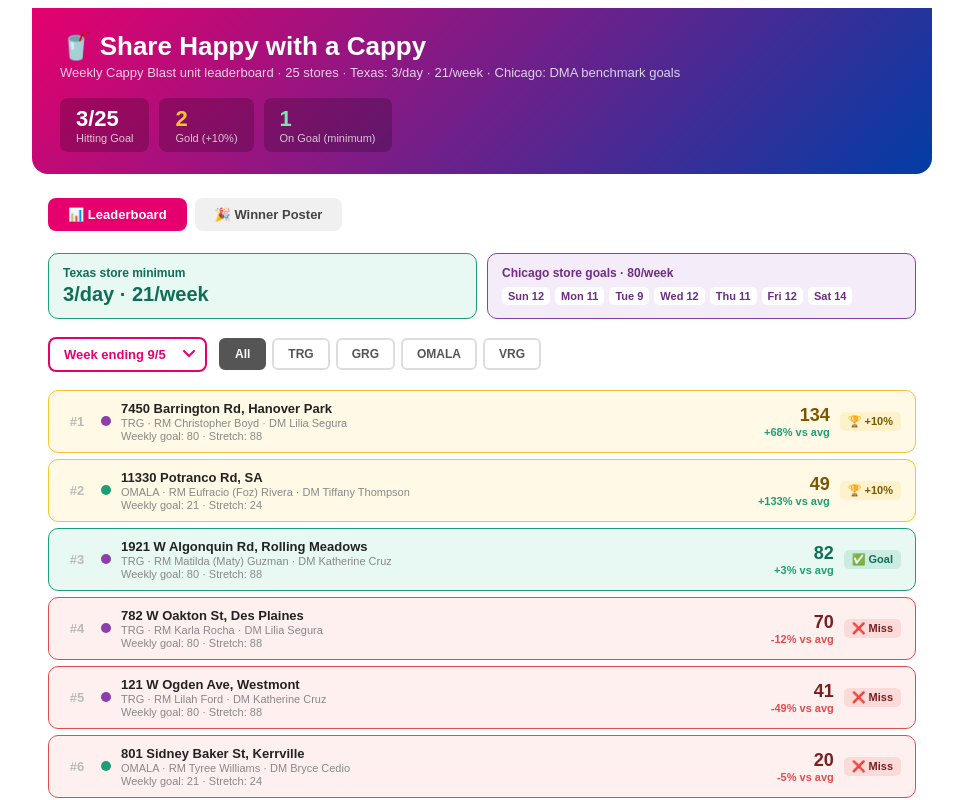
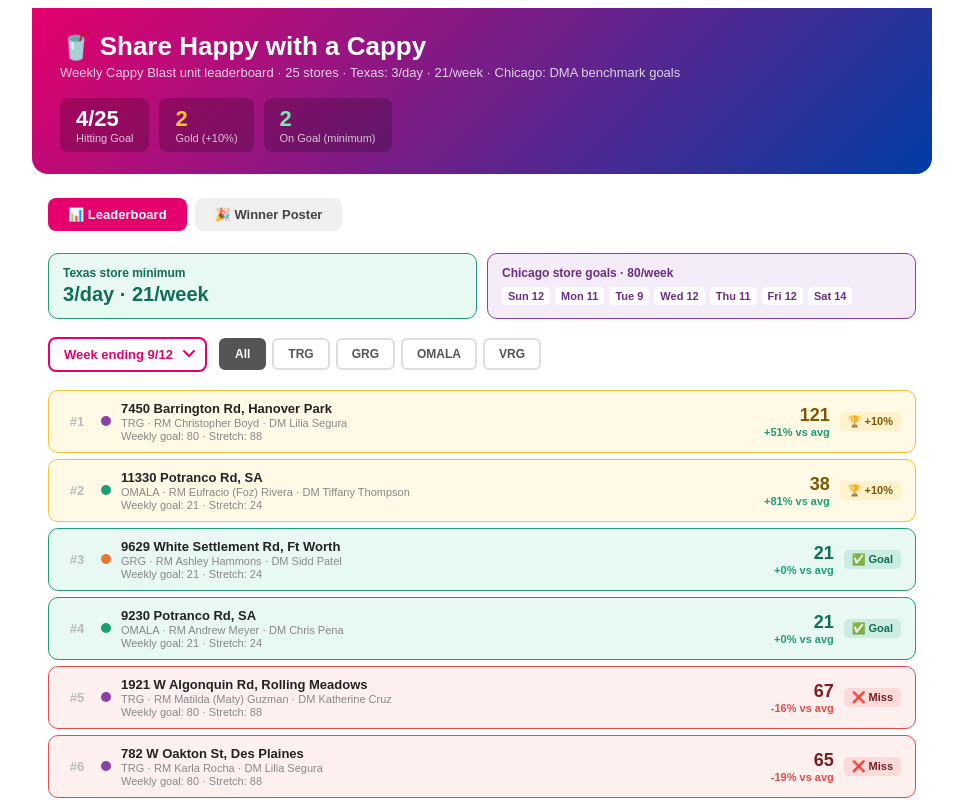
Before and after one commit to anthonyrodriguez-maker/share-happy-with-a-cappy, a React (Create React App) app: page / in a window 1280 px wide. Shown: the top 800 px of the page, without its empty margins (158-1121 px from the left). Built offline with nearby package versions, Linux system fonts and the light colour scheme.

Commit message:
Update App.js

```diff
--- a/src/App.js
+++ b/src/App.js
@@ -42,6 +42,7 @@ const WEEKLY_RESULTS = [
   { label: "Week ending 8/22", data: {"336862":85,"340608":72,"346510":30,"350093":4,"351985":19,"352495":2,"353655":39,"355680":18,"355681":6,"355784":100,"357201":8,"357649":8,"357958":8,"358035":3,"358705":30,"359496":16,"359644":6,"359888":18,"362644":13,"362967":8,"363024":3,"363086":10,"363236":3,"363238":1,"363902":9} },
   { label: "Week ending 8/29", data: {"336862":95,"340608":70,"346510":25,"350093":2,"351985":23,"352495":4,"353655":25,"355680":21,"355681":9,"355784":81,"357201":9,"357649":16,"357958":15,"358035":0,"358705":42,"359496":17,"359644":6,"359888":18,"362644":7,"362967":9,"363024":2,"363086":14,"363236":7,"363238":8,"363902":4} },
   { label: "Week ending 9/5", data: {"336862":134,"340608":70,"346510":18,"350093":0,"351985":10,"352495":6,"353655":41,"355680":12,"355681":5,"355784":82,"357201":9,"357649":6,"357958":13,"358035":4,"358705":49,"359496":14,"359644":4,"359888":20,"362644":9,"362967":7,"363024":7,"363086":3,"363236":6,"363238":5,"363902":4} },
+  { label: "Week ending 9/12", data: {"336862":121,"340608":65,"346510":21,"350093":0,"351985":21,"352495":2,"353655":28,"355680":15,"355681":7,"355784":67,"357201":11,"357649":12,"357958":14,"358035":11,"358705":38,"359496":11,"359644":7,"359888":17,"362644":3,"362967":13,"363024":7,"363086":13,"363236":8,"363238":3,"363902":1} },
 ];
 
 const NET_COLORS = { GRG: "#EC762F", VRG: "#2C6FAC", OMALA: "#1D9E75", TRG: "#8B3FA8" };
```
